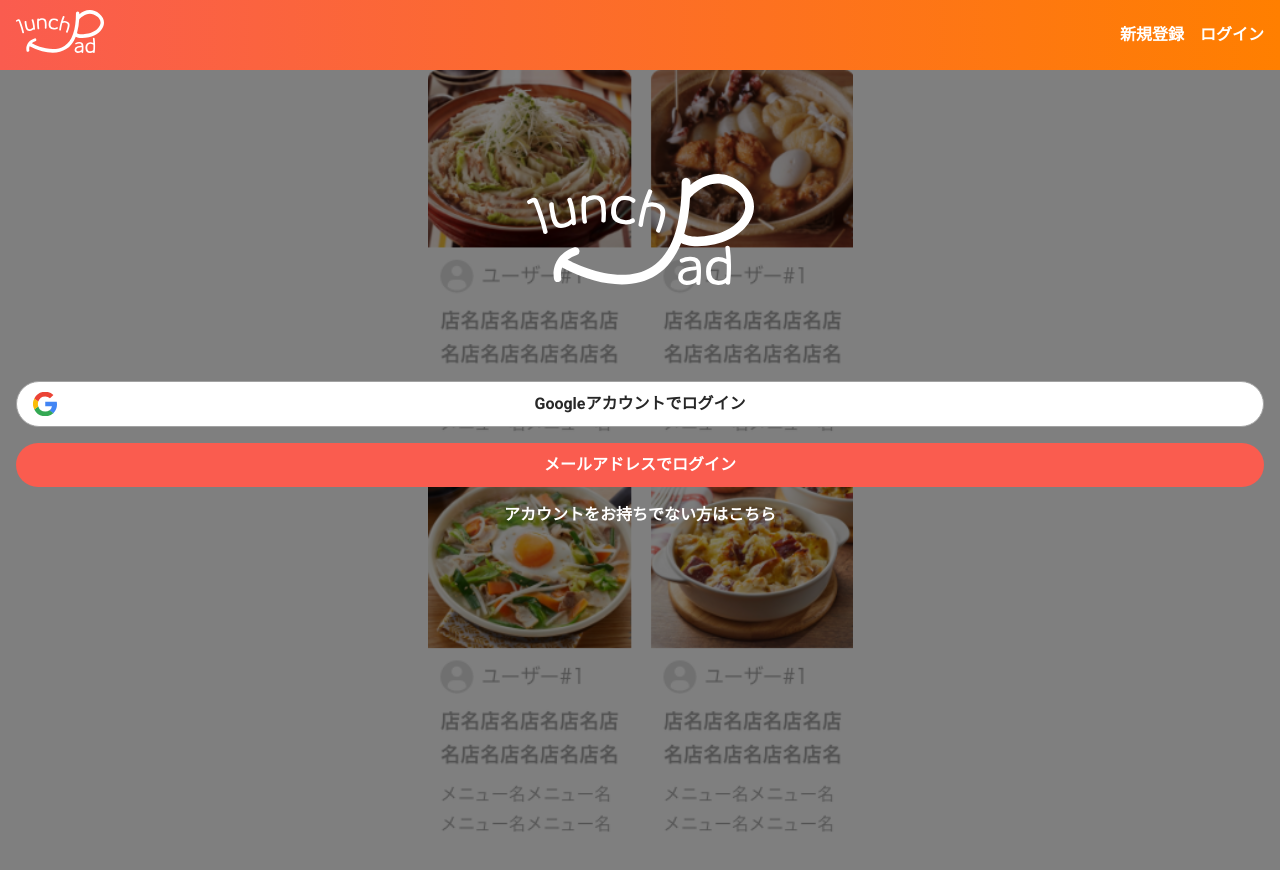
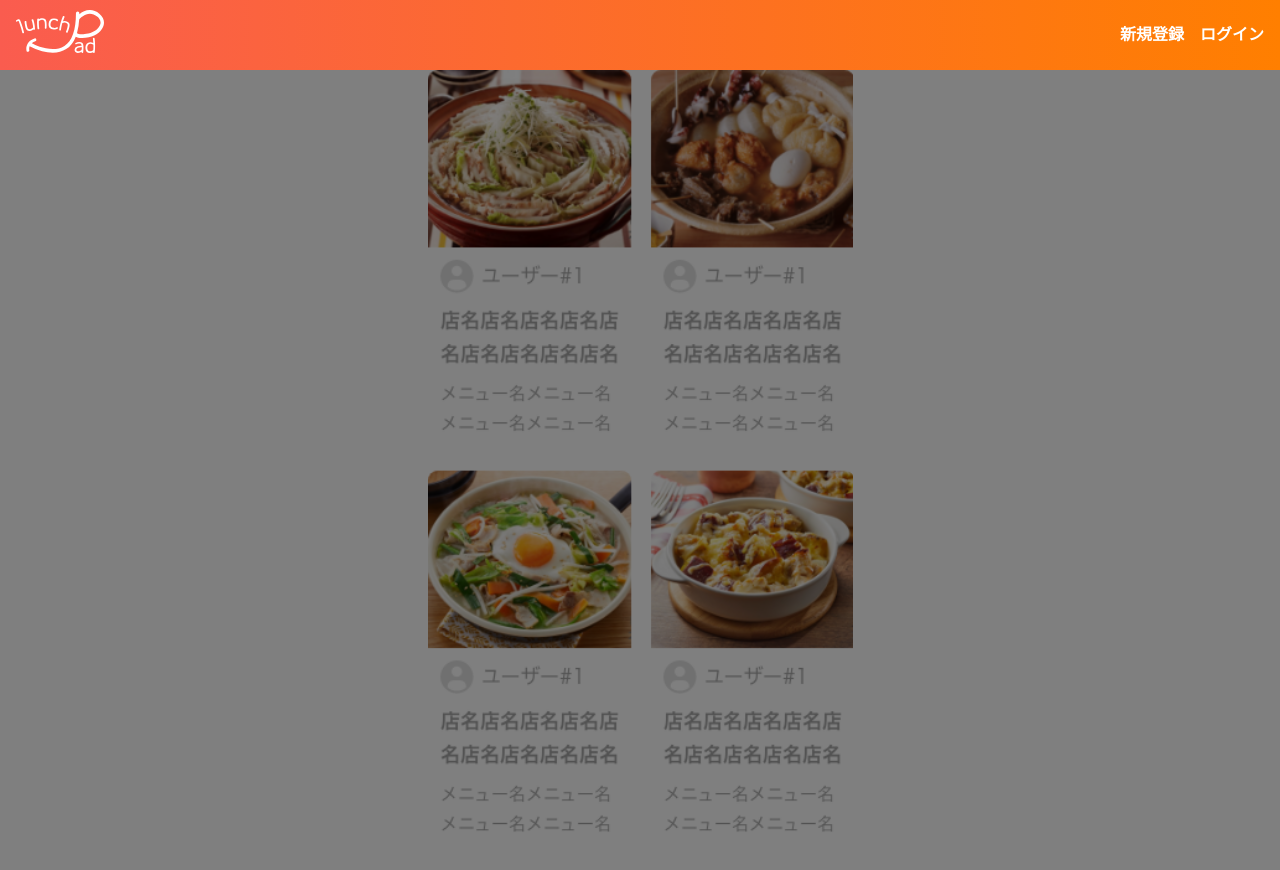
Before and after one commit to JOKOJOKO405/original-app, a Nuxt app: page / in a window 1280 px wide. Built offline with nearby package versions, Linux system fonts and the light colour scheme.

Commit message:
Fix トップ背景slot削除

```diff
--- a/components/TopBg.vue
+++ b/components/TopBg.vue
@@ -1,6 +1,5 @@
 <template>
   <div class="bg-img">
-    <slot />
   </div>
 </template>
 
@@ -18,7 +17,7 @@ export default {
     background-size: contain;
     width: 100%;
     height: 100%;
-    z-index: -2;
+    z-index: -1;
     &::before{
       @extend %psedo;
       width: 100%;
```
